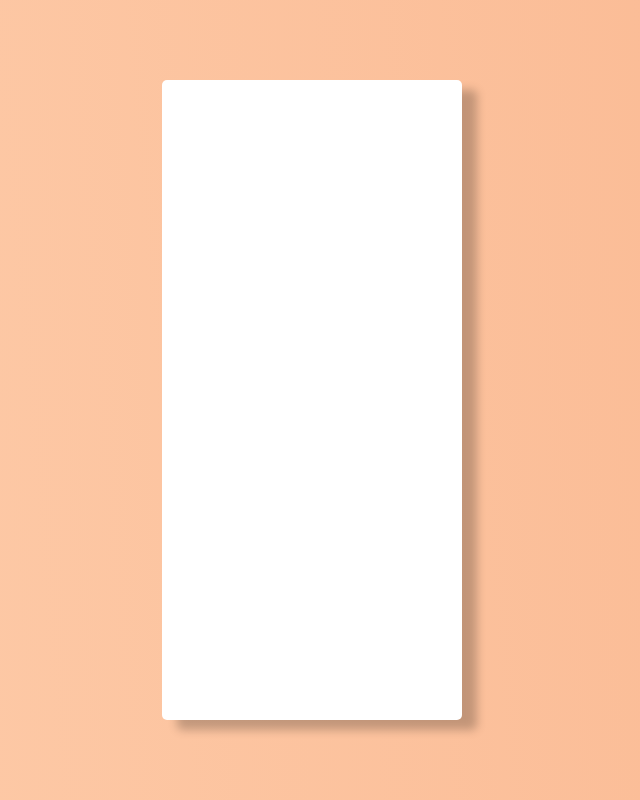
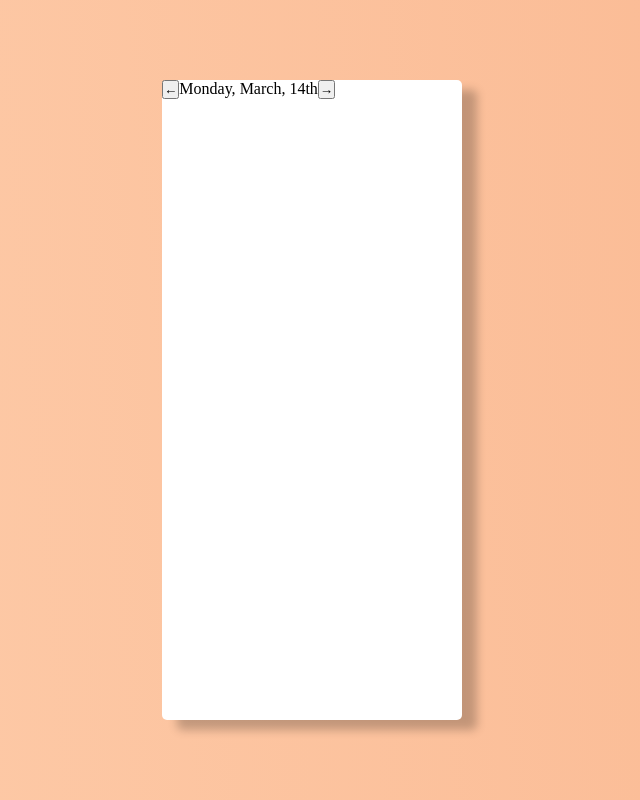
Before and after one commit to Qwertymegaforce/advanced_todolist, a website with bundled scripts: page index.html in a window 1280 px wide. Shown: the whole page, without its empty margins (328-968 px from the left). Built offline with nearby package versions, Linux system fonts and the light colour scheme.

Commit message:
Added navbar to todosheet

```diff
--- a/index.html
+++ b/index.html
@@ -10,7 +10,14 @@
 <body>
     <div id="root" class="main_wrapper flex f-center">
         <article class="todo_sheet">
-
+            <nav class="date_navigation flex f-row">
+                <button class="dayback_button">←</button>
+                <div class="nav_date">
+                    <span class="nav_day_of_week">Monday,</span>
+                    <span class="nav_date_and_month">March, 14th</span>
+                </div>
+                <button class="dayforward_button">→</button>
+            </nav>
         </article>
     </div>
     <script src="./dist/main.js" type="module"></script>
```
